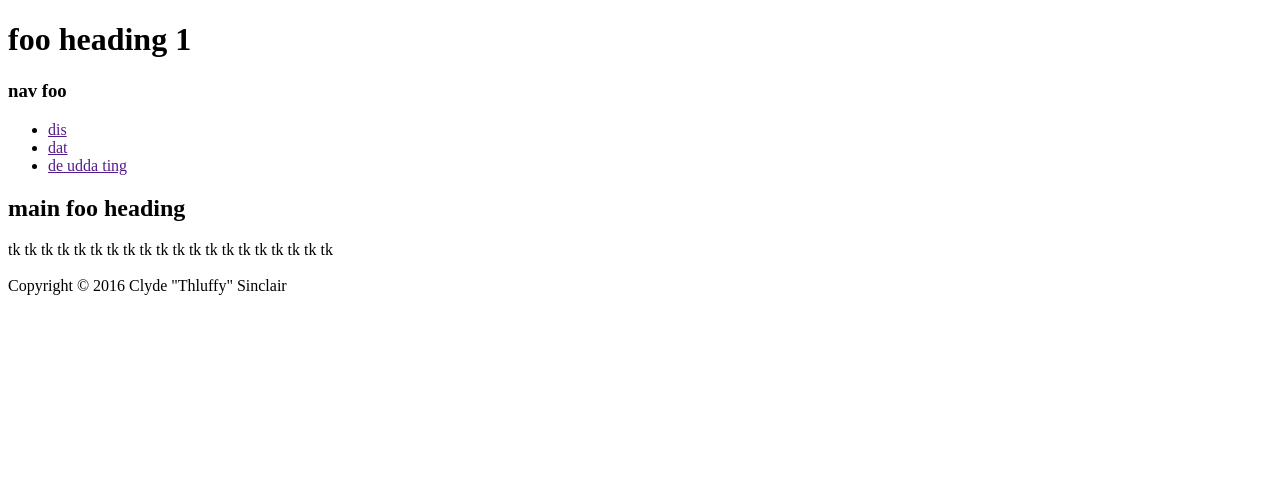
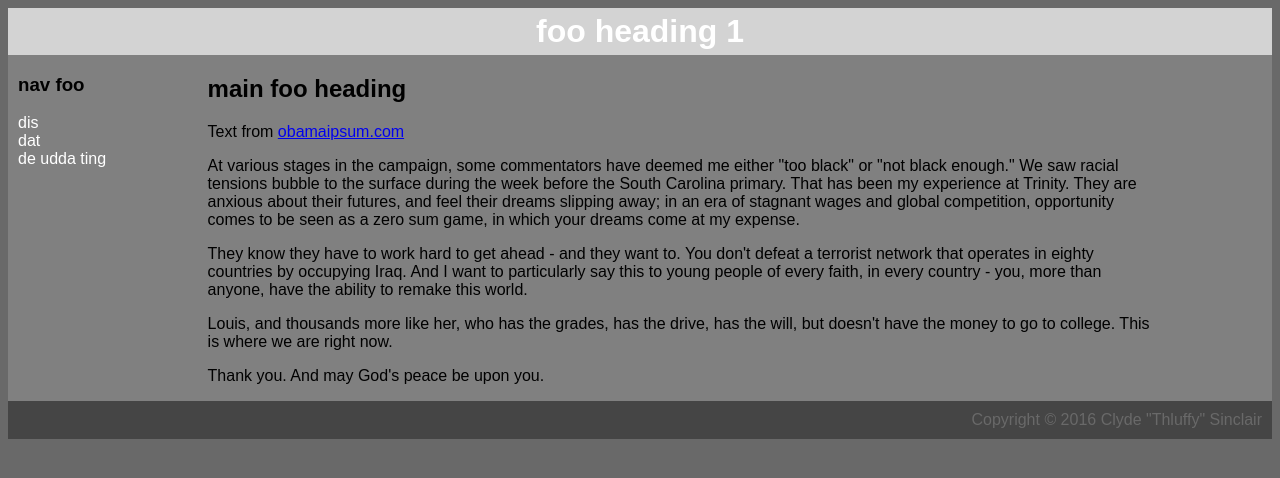
Before and after one commit to ijon9/20_css3ways, a plain HTML site: page 02_css/2_internal/index.html in a window 1280 px wide. Drawn offline with Linux system fonts and the light colour scheme.

Commit message:
Finished internal style sheet

```diff
--- a/02_css/2_internal/index.html
+++ b/02_css/2_internal/index.html
@@ -6,21 +6,73 @@
     <title>foo title</title>
   </head>
 
+  <style>
+    #body {
+      background: Gray;
+    }
+    h1 {
+      background:LightGray;
+      color: White;
+      padding: 5px;
+      margin: 0px;
+      text-align: center;
+    }
+    body {
+      font-family: sans-serif;
+      background: DimGray;
+    }
+    .container {
+      display:flex;
+    }
+    #navbar {
+      width: 15%;
+      padding-left: 10px;
+    }
+    ul {
+      color: White; list-style: none; padding: 0px;
+    }
+    .navItem {
+      color: white;
+      text-decoration: none;
+    }
+    #main {
+      width: 75%;
+    }
+    #copyright {
+      background: #454545;
+      color: DimGray;
+      padding: 10px;
+      text-align: right;
+    }
+  </style>
+
+
   <body>
+    <div id="body">
       <h1>foo heading 1</h1>
+      <div class="container">
+        <div id="navbar">
           <h3>nav foo</h3>
           <ul>
-      <li><a href="">dis</a></li>
-      <li><a href="">dat</a></li>
-      <li><a href="">de udda ting</a></li>
+            <li><a class="navItem" href="">dis</a></li>
+            <li><a class="navItem" href="">dat</a></li>
+            <li><a class="navItem" href="">de udda ting</a></li>
           </ul>
+        </div>
+        <div id="main">
           <h2>main foo heading</h2>
-    <p>tk tk tk tk tk tk tk tk tk tk tk tk tk tk tk tk tk tk tk tk
-
-      <br>
-      <br>
-
+          <p>Text from <a href="http://obamaipsum.com/">obamaipsum.com</a></p>
+          <p>At various stages in the campaign, some commentators have deemed me either "too black" or "not black enough." We saw racial tensions bubble to the surface during the week before the South Carolina primary. That has been my experience at Trinity. They are anxious about their futures, and feel their dreams slipping away; in an era of stagnant wages and global competition, opportunity comes to be seen as a zero sum game, in which your dreams come at my expense.</p>
+          <p>They know they have to work hard to get ahead - and they want to. You don't defeat a terrorist network that operates in eighty countries by occupying Iraq. And I want to particularly say this to young people of every faith, in every country - you, more than anyone, have the ability to remake this world.</p>
+          <p>Louis, and thousands more like her, who has the grades, has the drive, has the will, but doesn't have the money to go to college. This is where we are right now.</p>
+          <p>Thank you. And may God's peace be upon you.</p>
+          </p>
+        </div>
+      </div>
+    </div>
+    <div id = "copyright">
     Copyright &copy; 2016 Clyde "Thluffy" Sinclair
+    </div>
 
   </body>
 
```
Also changed, not shown: 02_css/2_internal/indexSK.html (added, +27 -0 lines), 02_css/1_inline/index.html (line endings or trailing spaces). Lines whose indentation alone changed are shown as unchanged.
